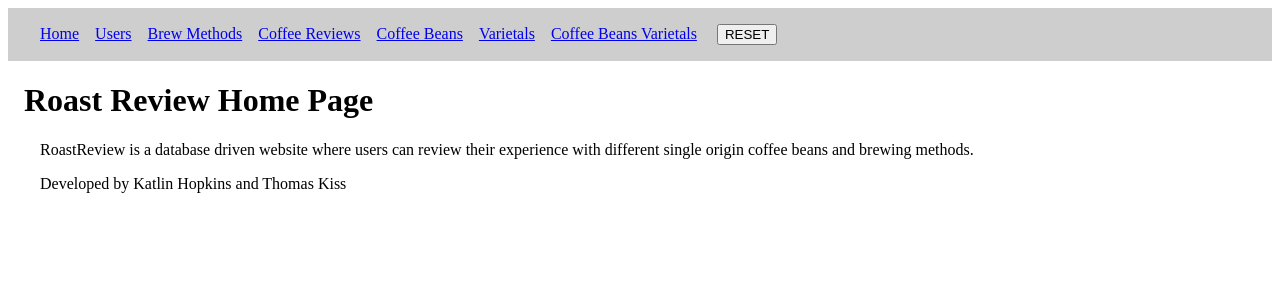
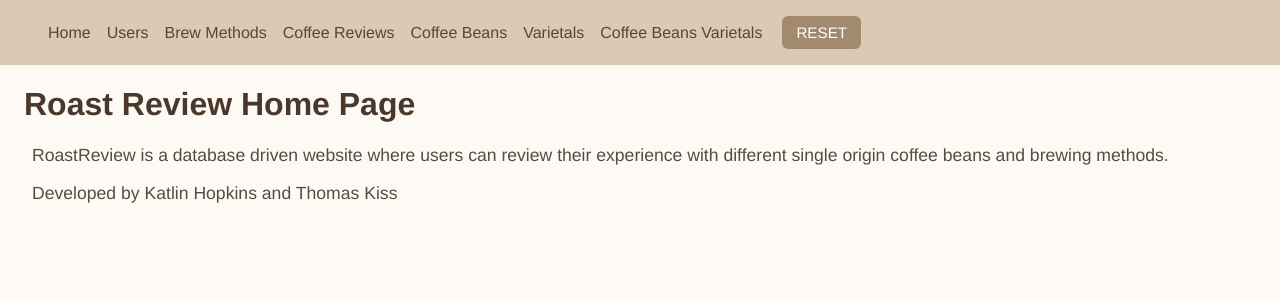
Before and after one commit to thomas-kiss/cs340-roast-review, a React (Vite) app in the folder frontend/: page / in a window 1280 px wide. Shown: the top 300 px of the page. Built offline with nearby package versions, Linux system fonts and the light colour scheme.

Commit message:
all css updates

```diff
--- a/frontend/src/App.css
+++ b/frontend/src/App.css
@@ -1,30 +1,51 @@
 /*
-Citation for use of CS340 Starter Code
-Date: 05/07/2036
-Adapted from CS340 Starter App Code
-Source URL: https://canvas.oregonstate.edu/courses/1999601/pages/exploration-web-application-technology-2?module_item_id=25352948
+Citation for use of AI Tools
+Date: 06/09/2025
+CSS style sheet copied from AI with minimal adjustments
+Prompts: "react app, want to edit CSS. Generate a clean modern, minimal, cafe inspired style sheet.", "the forms have text areas as well
+as other inputs. need handling for these", "handling for buttons", "text boxes unaligned floating too high, account for alignment",
+"I don't like the recent changes made. revert back to this as the working code [code snippet]", "form is too large on page. handling without creating
+a new class in the jsx file"
+AI Source URL: https://chatgpt.com
 */
-
 
 #root {
   max-width: 1280px;
   margin: 0 auto;
   padding: 2rem;
   text-align: center;
+  background-color: #fdfaf6;
 }
 
 .logo {
   height: 6em;
   padding: 1.5em;
   will-change: filter;
+  transition: filter 0.3s ease;
 }
 .logo:hover {
-  filter: drop-shadow(0 0 2em #646cffaa);
+  filter: drop-shadow(0 0 1.5em #8d7966aa);
 }
 .logo.react:hover {
-  filter: drop-shadow(0 0 2em #61dafbaa);
+  filter: drop-shadow(0 0 1.5em #61dafbaa);
 }
 
+.card {
+  padding: 2em;
+  background-color: #fffaf3;
+  border-radius: 8px;
+  box-shadow: 0 2px 8px rgba(0,0,0,0.05);
+  margin: 1rem auto;
+  max-width: 600px;
+}
+
+.read-the-docs {
+  color: #7b6e65;
+  font-style: italic;
+  margin-top: 1rem;
+}
+
+/* Optional: Keep the React logo spinning for flair */
 @keyframes logo-spin {
   from {
     transform: rotate(0deg);
@@ -39,11 +60,3 @@ Source URL: https://canvas.oregonstate.edu/courses/1999601/pages/exploration-web
     animation: logo-spin infinite 20s linear;
   }
 }
-
-.card {
-  padding: 2em;
-}
-
-.read-the-docs {
-  color: #888;
-}
--- a/frontend/src/components/CreateCoffeeReviewForm.jsx
+++ b/frontend/src/components/CreateCoffeeReviewForm.jsx
@@ -93,7 +93,7 @@ function CreateCoffeeReviewForm({ backendURL, refreshCoffeeReviews, coffeeBeans,
   };
 
   return (
-    <form onSubmit={handleSubmit}>
+    <form className='cuForm' onSubmit={handleSubmit}>
       <h2>Create Coffee Review</h2>
 
       <label htmlFor="reviewDate">Review Date:</label>
--- a/frontend/src/index.css
+++ b/frontend/src/index.css
@@ -1,22 +1,168 @@
 /*
-Citation for use of CS340 Starter Code
-Date: 05/07/2036
-Copied from CS340 Starter App Code
-Source URL: https://canvas.oregonstate.edu/courses/1999601/pages/exploration-web-application-technology-2?module_item_id=25352948
+Citation for use of AI Tools
+Date: 06/09/2025
+CSS style sheet copied from AI with minimal adjustments
+Prompts: "react app, want to edit CSS. Generate a clean modern, minimal, cafe inspired style sheet.", "the forms have text areas as well
+as other inputs. need handling for these", "handling for buttons", "text boxes unaligned floating too high, account for alignment",
+"I don't like the recent changes made. revert back to this as the working code [code snippet]", "form is too large on page. handling without creating
+a new class in the jsx file"
+AI Source URL: https://chatgpt.com
 */
 
+/* General Typography */
+body {
+  font-family: 'Helvetica Neue', sans-serif;
+  color: #3e3e3e;
+  background-color: #fdfaf6;
+  margin: 0;
+  padding: 0;
+}
 
-h1, h2 { margin-left: 16px;}
-table {border-collapse: collapse;margin-left: 32px;}
+h1, h2 {
+  margin-left: 24px;
+  color: #4b382a;
+  font-weight: 600;
+}
+
+/* Tables */
+table {
+  border-collapse: collapse;
+  margin: 24px auto;
+  width: 90%;
+  box-shadow: 0 4px 8px rgba(0,0,0,0.05);
+  background-color: #fffdf9;
+}
+
 th, td {
-    border: 1px solid #ddd;
-    padding: 12px;
-    text-align: center;
+  border: 1px solid #e3dcd2;
+  padding: 14px;
+  text-align: center;
 }
-th {background-color: #f2f2f2;}
-tr:nth-child(even) {background-color: #f9f9f9;}
-.cuForm { margin-left: 32px;}
-input, select { margin-bottom: 4px;margin-right: 12px;}
-nav {background-color: #cecece;padding: 16px;}
-a {margin-left: 16px;}
-.homepageDescription {margin-left: 32px;}
+
+th {
+  background-color: #f3e9dc;
+  color: #3e3e3e;
+  font-weight: 500;
+}
+
+tr:nth-child(even) {
+  background-color: #faf6f0;
+}
+
+/* Form Styling */
+.cuForm {
+  margin: 32px auto;
+  width: fit-content;
+  padding: 20px;
+  background-color: #fffdf9;
+  border: 1px solid #e9e1d4;
+  border-radius: 8px;
+  box-shadow: 0 2px 6px rgba(0,0,0,0.04);
+  max-width: 1700px;
+}
+
+input,
+select,
+textarea {
+  margin-bottom: 10px;
+  margin-right: 12px;
+  padding: 10px 14px;
+  border: 1px solid #dcd2c0;
+  border-radius: 6px;
+  background-color: #fffaf3;
+  font-size: 1rem;
+  color: #3e3e3e;
+  font-family: 'Helvetica Neue', sans-serif;
+  transition: border-color 0.2s, box-shadow 0.2s;
+}
+
+input:focus,
+select:focus,
+textarea:focus {
+  outline: none;
+  border-color: #a38a6e;
+  box-shadow: 0 0 0 3px rgba(163, 138, 110, 0.2);
+}
+
+/* Navigation */
+nav {
+  background-color: #d9c9b5;
+  padding: 16px 32px;
+  display: flex;
+  align-items: center;
+  justify-content: start;
+  box-shadow: 0 2px 4px rgba(0,0,0,0.03);
+}
+
+a {
+  margin-left: 16px;
+  text-decoration: none;
+  color: #5c4438;
+  font-weight: 500;
+}
+
+a:hover {
+  text-decoration: underline;
+  color: #3e2f25;
+}
+
+/* Homepage Description */
+.homepageDescription {
+  margin-left: 32px;
+  font-size: 1.1rem;
+  color: #5a4a3d;
+}
+
+textarea {
+  vertical-align: middle;
+  resize: none; /* Prevents it from stretching vertically */
+  height: 40px;  /* Same height as input/select for alignment */
+  line-height: 1.4;
+}
+.cuForm label {
+  display: inline-block;
+  min-width: 120px; /* ensures alignment and spacing */
+  margin-bottom: 8px;
+  vertical-align: middle;
+  color: #4b382a;
+  font-weight: 500;
+}
+
+.cuForm input,
+.cuForm select,
+.cuForm textarea {
+  display: inline-block;
+  vertical-align: middle;
+  margin-bottom: 12px;
+  margin-right: 24px;
+  padding: 10px 14px;
+  font-size: 1rem;
+  border: 1px solid #dcd2c0;
+  border-radius: 6px;
+  background-color: #fffaf3;
+  color: #3e3e3e;
+  font-family: 'Helvetica Neue', sans-serif;
+  transition: border-color 0.2s, box-shadow 0.2s;
+}
+button {
+  background-color: #a38a6e;
+  color: white;
+  border: none;
+  border-radius: 6px;
+  padding: 8px 14px;
+  font-size: 0.95rem;
+  font-family: 'Helvetica Neue', sans-serif;
+  cursor: pointer;
+  transition: background-color 0.2s ease, box-shadow 0.2s ease;
+  margin-right: 8px;
+}
+
+button:hover {
+  background-color: #8a735d;
+  box-shadow: 0 2px 6px rgba(0, 0, 0, 0.1);
+}
+
+button:focus {
+  outline: none;
+  box-shadow: 0 0 0 3px rgba(163, 138, 110, 0.3);
+}
```
Also changed, not shown: 1 other file (tests, documents, lock files or other folders).
